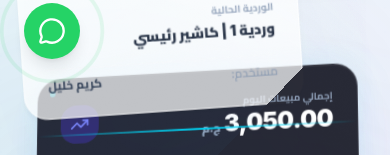
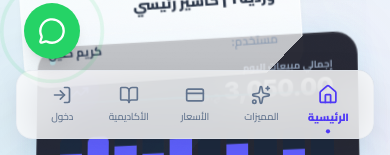
Before and after one commit to kareemkhaalil/manzoma-landing, a React (Vite) app: page / in a window 390 px wide. Shown: the part 689-844 px from the top of the page. Built offline with nearby package versions, Linux system fonts and the light colour scheme; no server answers.

Commit message:
feat: implement full PWA support with service worker caching, and add responsive bottom navbar for mobile screens

```diff
--- a/src/App.tsx
+++ b/src/App.tsx
@@ -3,6 +3,7 @@ import { BrowserRouter as Router, Routes, Route, useLocation } from "react-route
 import LandingPage from "./pages/LandingPage";
 import { useAdminStore } from "./store/adminStore";
 import FloatingWhatsApp from "./components/landing/FloatingWhatsApp";
+import BottomNav from "./components/landing/BottomNav";
 
 const AdminDashboard = React.lazy(() => import("./pages/AdminDashboard"));
 const AdminLogin = React.lazy(() => import("./pages/AdminLogin"));
@@ -69,6 +70,7 @@ function AppContent() {
       </Routes>
       </Suspense>
       {!isAdminRoute && <FloatingWhatsApp />}
+      {!isAdminRoute && <BottomNav />}
     </>
   );
 }
--- /dev/null
+++ b/src/components/landing/BottomNav.tsx
@@ -0,0 +1,84 @@
+import React from "react";
+import { Link, useLocation } from "react-router-dom";
+import { Home, Sparkles, CreditCard, BookOpen, LogIn } from "lucide-react";
+import { useAdminStore } from "../../store/adminStore";
+import { translations } from "../../lib/translations";
+
+export default function BottomNav() {
+  const location = useLocation();
+  const { language } = useAdminStore();
+  const t = translations[language];
+
+  // Helper to determine if a route/hash is active
+  const isActive = (path: string, hash?: string) => {
+    if (hash) {
+      return location.pathname === path && location.hash === hash;
+    }
+    return location.pathname === path && !location.hash;
+  };
+
+  const navItems = [
+    {
+      to: "/",
+      label: t.home || "الرئيسية",
+      icon: Home,
+      active: isActive("/"),
+    },
+    {
+      to: "/#features",
+      label: t.features || "المميزات",
+      icon: Sparkles,
+      active: isActive("/", "#features"),
+    },
+    {
+      to: "/#pricing",
+      label: t.pricing || "الأسعار",
+      icon: CreditCard,
+      active: isActive("/", "#pricing"),
+    },
+    {
+      to: "/academy",
+      label: t.academy || "الأكاديمية",
+      icon: BookOpen,
+      active: isActive("/academy"),
+    },
+    {
+      to: "/login",
+      label: language === "ar" ? "دخول" : "Login",
+      icon: LogIn,
+      active: isActive("/login"),
+    },
+  ];
+
+  return (
+    <div className="md:hidden fixed bottom-0 left-0 right-0 z-50 px-4 pb-4 pointer-events-none">
+      <nav
+        className="mx-auto max-w-md w-full bg-white/80 dark:bg-[#0A192F]/80 backdrop-blur-xl border border-slate-200/50 dark:border-white/10 rounded-2xl shadow-[0_8px_32px_rgba(0,0,0,0.08)] flex items-center justify-around py-2.5 px-3 pointer-events-auto"
+        dir={language === "ar" ? "rtl" : "ltr"}
+      >
+        {navItems.map((item, idx) => {
+          const Icon = item.icon;
+          return (
+            <Link
+              key={idx}
+              to={item.to}
+              className={`flex flex-col items-center gap-1 flex-1 py-1 rounded-xl transition-all relative ${
+                item.active
+                  ? "text-indigo-600 dark:text-cyan-400 font-black scale-105"
+                  : "text-slate-500 dark:text-slate-400 font-medium hover:text-indigo-500 dark:hover:text-cyan-300"
+              }`}
+            >
+              <Icon className="w-5 h-5 transition-transform" />
+              <span className="text-[10px] tracking-tight">{item.label}</span>
+
+              {/* Active Indicator dot */}
+              {item.active && (
+                <span className="absolute -bottom-1 w-1 h-1 rounded-full bg-indigo-600 dark:bg-cyan-400" />
+              )}
+            </Link>
+          );
+        })}
+      </nav>
+    </div>
+  );
+}
--- a/src/main.tsx
+++ b/src/main.tsx
@@ -2,6 +2,15 @@ import {StrictMode} from 'react';
 import {createRoot} from 'react-dom/client';
 import App from './App.tsx';
 import './index.css';
+
+// Register Service Worker for PWA support
+if ('serviceWorker' in navigator) {
+  window.addEventListener('load', () => {
+    navigator.serviceWorker.register('/sw.js')
+      .then(reg => console.log('ServiceWorker registered successfully:', reg.scope))
+      .catch(err => console.error('ServiceWorker registration failed:', err));
+  });
+}
 
 createRoot(document.getElementById('root')!).render(
   <StrictMode>
--- a/src/pages/LandingPage.tsx
+++ b/src/pages/LandingPage.tsx
@@ -244,7 +244,7 @@ export default function LandingPage() {
       {/* ────────────────────────────────────────────────────────
          1. NAV & HERO CONTAINER (Light, Cheerful, Majestic)
          ──────────────────────────────────────────────────────── */}
-      <div className="relative w-full overflow-visible pt-28 pb-32 isolate">
+      <div className="relative w-full overflow-visible pt-20 pb-16 md:pt-28 md:pb-32 isolate">
         {/* Navbar */}
         <Navbar isDark={isDark} onToggleTheme={toggleTheme} theme="default" />
 
@@ -524,7 +524,7 @@ export default function LandingPage() {
       {/* ────────────────────────────────────────────────────────
          3. SEGMENTS INTERACTIVE WIDGET (Image 2 style layout picker)
          ──────────────────────────────────────────────────────── */}
-      <section className="py-24 max-w-[1400px] mx-auto px-6 sm:px-12 lg:px-16 space-y-12 blur-reveal">
+      <section className="py-12 md:py-24 max-w-[1400px] mx-auto px-6 sm:px-12 lg:px-16 space-y-8 md:space-y-12 blur-reveal">
         <div className="text-center max-w-2xl mx-auto space-y-4">
           <span className="text-xs font-black uppercase text-[#1F41AD] bg-indigo-50 px-3 py-1 rounded-full">
             {isAr ? "تغطية كاملة لنشاطك" : "Targeted Industry Fit"}
@@ -662,7 +662,7 @@ export default function LandingPage() {
       {/* ────────────────────────────────────────────────────────
          4. BENTO BOX FEATURES SECTION (Interactive & Stunning)
          ──────────────────────────────────────────────────────── */}
-      <section id="features" className="py-24 dark-tech-section w-full blur-reveal">
+      <section id="features" className="py-12 md:py-24 dark-tech-section w-full blur-reveal">
         <div className="max-w-[1400px] mx-auto px-6 sm:px-12 lg:px-16 space-y-16">
           <div className="text-center max-w-2xl mx-auto space-y-4">
           <span className="text-xs font-black uppercase text-[#1F41AD] bg-indigo-50 px-3 py-1 rounded-full">
@@ -967,7 +967,7 @@ export default function LandingPage() {
       {/* ────────────────────────────────────────────────────────
          5. INTERACTIVE SAVINGS CALCULATOR (Image 1 credit calculator style)
          ──────────────────────────────────────────────────────── */}
-      <section className="py-24 bg-white dark:bg-[#0A192F]/40 border-y border-slate-100 dark:border-slate-900 blur-reveal">
+      <section className="py-12 md:py-24 bg-white dark:bg-[#0A192F]/40 border-y border-slate-100 dark:border-slate-900 blur-reveal">
         <div className="max-w-[1400px] mx-auto px-6 sm:px-12 lg:px-16 space-y-16">
           <div className="text-center max-w-2xl mx-auto space-y-4">
             <span className="text-xs font-black uppercase text-[#1F41AD] bg-indigo-50 px-3 py-1 rounded-full">
@@ -1097,7 +1097,7 @@ export default function LandingPage() {
       {/* ────────────────────────────────────────────────────────
          6. HYBRID SYNC NETWORK FLOW (PostgreSQL Cloud to local nodes)
          ──────────────────────────────────────────────────────── */}
-      <section className="py-24 dark-tech-section w-full blur-reveal">
+      <section className="py-12 md:py-24 dark-tech-section w-full blur-reveal">
         <div className="max-w-[1400px] mx-auto px-6 sm:px-12 lg:px-16 space-y-16">
           <div className="text-center max-w-2xl mx-auto space-y-4">
           <span className="text-xs font-black uppercase text-[#1F41AD] bg-indigo-50 px-3 py-1 rounded-full">
@@ -1188,7 +1188,7 @@ export default function LandingPage() {
       {/* ────────────────────────────────────────────────────────
          7. STRATEGIC COMPARISON MATRIX (GFP Table)
          ──────────────────────────────────────────────────────── */}
-      <section className="py-24 bg-slate-50 dark:bg-[#0A192F]/40 max-w-[1400px] mx-auto px-6 sm:px-12 lg:px-16 space-y-12 blur-reveal">
+      <section className="py-12 md:py-24 bg-slate-50 dark:bg-[#0A192F]/40 max-w-[1400px] mx-auto px-6 sm:px-12 lg:px-16 space-y-8 md:space-y-12 blur-reveal">
         <div className="text-center max-w-2xl mx-auto space-y-4">
           <span className="text-xs font-black uppercase text-[#1F41AD] bg-indigo-50 px-3 py-1 rounded-full">
             {isAr ? "مقارنة الجودة" : "Market Comparison"}
@@ -1241,7 +1241,7 @@ export default function LandingPage() {
       {/* ────────────────────────────────────────────────────────
          7. STRATEGIC COMPARISON MATRIX (GFP Table)
          ──────────────────────────────────────────────────────── */}
-      <section className="py-24 bg-slate-50 max-w-[1400px] mx-auto px-6 sm:px-12 lg:px-16 space-y-12 blur-reveal">
+      <section className="py-12 md:py-24 bg-slate-50 max-w-[1400px] mx-auto px-6 sm:px-12 lg:px-16 space-y-8 md:space-y-12 blur-reveal">
         <div className="text-center max-w-2xl mx-auto space-y-4">
           <span className="text-xs font-black uppercase text-[#1F41AD] bg-indigo-50 px-3 py-1 rounded-full">
             {isAr ? "مقارنة الجودة" : "Market Comparison"}
@@ -1325,7 +1325,7 @@ export default function LandingPage() {
       {/* ────────────────────────────────────────────────────────
          8. DYNAMIC PRICING SECTION (Populated from config/packages)
          ──────────────────────────────────────────────────────── */}
-      <section id="pricing" className="py-24 dark-tech-section w-full blur-reveal">
+      <section id="pricing" className="py-12 md:py-24 dark-tech-section w-full blur-reveal">
         <div className="max-w-[1400px] mx-auto px-6 sm:px-12 lg:px-16 space-y-16">
           <div className="text-center max-w-2xl mx-auto space-y-4">
           <span className="text-xs font-black uppercase text-[#1F41AD] bg-indigo-50 px-3 py-1 rounded-full">
@@ -1438,7 +1438,7 @@ export default function LandingPage() {
       {/* ────────────────────────────────────────────────────────
          9. TESTIMONIALS SLIDER & FAQS (Accordion)
          ──────────────────────────────────────────────────────── */}
-      <section className="py-24 max-w-[1400px] mx-auto px-6 sm:px-12 space-y-24 blur-reveal">
+      <section className="py-12 md:py-24 max-w-[1400px] mx-auto px-6 sm:px-12 space-y-12 md:space-y-24 blur-reveal">
 
         {/* Testimonials Swiper integration */}
         <div className="space-y-12">
@@ -1510,7 +1510,7 @@ export default function LandingPage() {
          10. FINAL SLANTED CTA (Indigo slice block)
          ──────────────────────────────────────────────────────── */}
       <div className="px-4 sm:px-6 lg:px-8 pb-4 relative overflow-visible">
-        <section className="relative w-full max-w-[1400px] mx-auto rounded-[2.5rem] bg-gradient-to-b from-[#1F41AD] to-indigo-900 text-white overflow-hidden shadow-2xl flex flex-col items-center py-20 text-center px-6 sm:px-12 border border-white/10 -skew-y-1 blur-reveal">
+        <section className="relative w-full max-w-[1400px] mx-auto rounded-[2.5rem] bg-gradient-to-b from-[#1F41AD] to-indigo-900 text-white overflow-hidden shadow-2xl flex flex-col items-center py-10 md:py-20 text-center px-6 sm:px-12 border border-white/10 -skew-y-1 blur-reveal">
           {/* Unskew back container content */}
           <div className="skew-y-1 w-full max-w-3xl mx-auto px-6 space-y-8 flex flex-col items-center">
             <h2 className="text-3xl sm:text-5xl font-black leading-tight text-white">
```
Also changed, not shown: index.html (+6 -1 lines), public/sw.js (added, +88 -0 lines), public/manifest.json (added).
